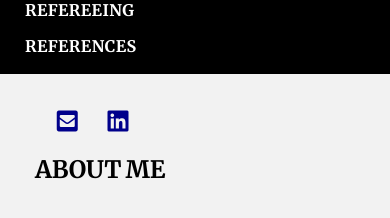
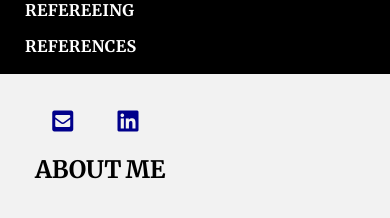
Before and after one commit to HectorHermidaRivera/hectorhermidarivera.github.io, a Jekyll site: the page built from index.md, in a window 390 px wide. Shown: the part 444-662 px from the top of the page. Built offline with Jekyll 4.4.1, drawn with Linux system fonts in a browser that asks for light colours; a style sheet for code colours, icons or effects is not loaded.

Commit message:
Update style.css

```diff
--- a/assets/css/style.css
+++ b/assets/css/style.css
@@ -291,37 +291,43 @@ a {
 /* MOBILE */
 
 @media (max-width: 768px) {
-  /* Hide the sidebar completely */
+
+  /* Hide the sidebar */
   .sidebar {
     display: none;
   }
 
-  /* Hide all content except About me section and icon-row */
+  /* Hide all main content except About me and icon-row */
   .content > * {
     display: none;
   }
 
-  /* Show About me section */
-  #about-me {
+  /* Show About me section and mobile-intro paragraph */
+  #about-me,
+  #about-me .mobile-intro {
     display: block;
-    margin: 10px 15px;
+    padding: 0 15px;
+    text-align: justify;
+    margin: 15px 0;
   }
 
-  /* Show icon row */
+  /* Show icon-row below About me, spanning full width */
   .icon-row {
-    display: flex;
-    justify-content: center;
+    display: flex !important;
+    flex-wrap: nowrap;       /* single row */
+    justify-content: space-between;
     margin: 20px 0;
+    padding: 0 15px;
+    width: 100%;
   }
 
-  /* Remove desktop-specific padding from About me */
-  #about-me {
-    padding-left: 0;
-    padding-right: 0;
-    text-align: justify;
+  /* Optional: make all icons same size for mobile */
+  .icon-row a {
+    flex: 1 0 auto;
+    text-align: center;
   }
 
-  /* Adjust main-name if included in About me */
+  /* Adjust main name in About me for mobile */
   #about-me .main-name {
     font-size: 2em;
     padding-left: 0;
```
